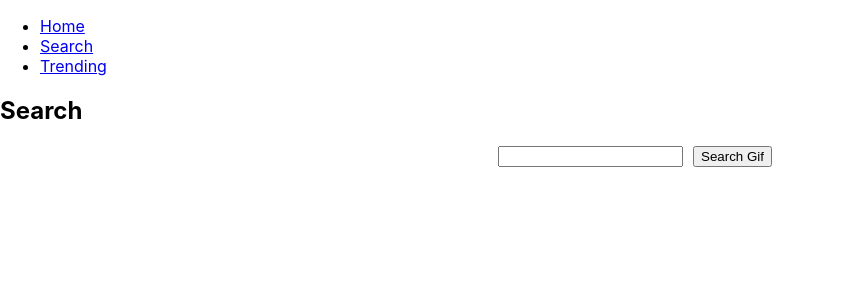
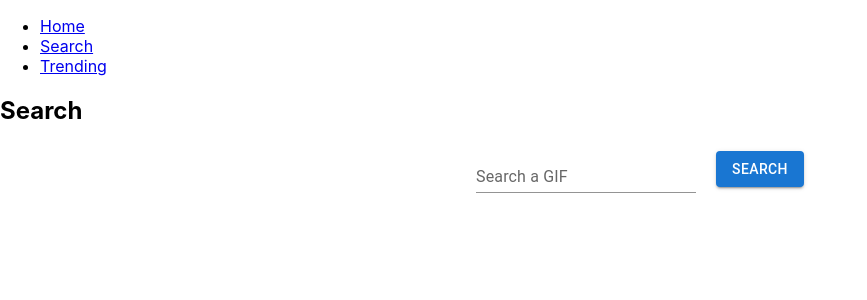
Before and after one commit to anugrahkresnaya/excercise-mod2, a React (Create React App) app: page /search in a window 1280 px wide. Shown: the top 300 px of the page, without its empty margins (0-867 px from the left). Built offline with nearby package versions, Linux system fonts and the light colour scheme.

Commit message:
mod6ses2

```diff
--- a/src/App.css
+++ b/src/App.css
@@ -33,3 +33,14 @@ input {
   text-align: center;
   width: 400px;
 }
+
+.search-bar {
+  display: flex;
+  align-items: center;
+  width: 100%;
+  justify-content: center;
+}
+
+.search-bar Button {
+  margin-left: 20px;
+}
--- a/src/App.js
+++ b/src/App.jsx
@@ -1,8 +1,5 @@
 import './App.css';
-// import Search from './components/search/index';
-// import Button from './components/button/index';
 import { ImageProps } from './components/image';
-// import data from './components/gif/data';
 import SearchBar from './pages/search';
 import axios from 'axios';
 import { useEffect, useState } from 'react';
@@ -18,9 +15,6 @@ import {
 const API_KEY = 'FMQABWCRKUTLpJ7uo06TbIcLGmw54rlp';
 
 function App() {
-  // const renderGifs = () => data.filter((d) => d.rating === 'g')
-  // .map((d) => <ImageProps image={d.url} title={d.title} key={d.id}/>)
-
   return (
     <Router>
         <div>
@@ -63,36 +57,29 @@ function App() {
     const gif = useSelector((state) => state.query.value);
     const dispatch = useDispatch();
 
-    const searchChange = (e) => { setSearch(e.target.value) };
+    const searchChange = (e) => setSearch(e.target.value);
 
     const getGiphyGifs = async () => {
-      // e.preventDefault();
-      // const temp = `https://api.giphy.com/v1/gifs/search?api_key=${API_KEY}&q=${search}&limit=12`;
       await axios
       .get(`https://api.giphy.com/v1/gifs/search?api_key=${API_KEY}&q=${search}&limit=12`)
       .then((response) => {
         setGifs(response.data)
-        // dispatch(setGif(response.data))
+        dispatch(setGif(response.data))
       });
     };
     return (
       <>
         <h2>Search</h2>
         <div className="App">
-          <div className='Input'>
-            {/* <Search />
-            <Button /> */}
+          <div data-testid='Input'>
             <SearchBar getData={getGiphyGifs} getSearch={searchChange} query={gif} />
-            <div className='gif'>
-              <p>{gif.gif}</p>
+            <div data-testid='gif'>
+              {/* <p>{gif.gif}</p> */}
               {gifs.data?.map((gif) => (
                 <ImageProps title={gif.title} image={gif.images.fixed_width.url} key={gif.id} />
               ))}
             </div>
           </div>
-          {/* <div>
-            {renderGifs()}
-          </div> */}
         </div>
       </>
     );
--- a/src/components/button/index.js
+++ b/src/components/button/index.js
@@ -1,7 +1,7 @@
 import React from 'react';
 
-const Button = () => {
+const ButtonGif = () => {
     return <button>Search</button>;
 }
 
-export default Button;
+export default ButtonGif;
--- a/src/index.js
+++ b/src/index.js
@@ -1,7 +1,7 @@
 import React from 'react';
 import ReactDOM from 'react-dom';
 import './index.css';
-import App from './App';
+import App from './App.jsx';
 import store from './store/store';
 import { Provider } from 'react-redux';
 
--- a/src/pages/search/index.js
+++ b/src/pages/search/index.js
@@ -1,12 +1,13 @@
+import Button from '@mui/material/Button';
+import TextField from '@mui/material/TextField';
+
 const SearchBar = ({ getSearch, getData, query }) => {
-    return <div>
-        <input type="search" onChange={getSearch} />
-        <input
-            type="submit"
-            value="Search Gif"
-            onClick={getData}
-        />
+    return (
+    <div className='search-bar'>
+        <TextField id="standard-basic" label="Search a GIF" variant="standard" type="search" onChange={getSearch} />
+        <Button variant="contained" type="submit" onClick={getData}>Search</Button>
     </div>
+    )
 };
 
 export default SearchBar;
--- /dev/null
+++ b/src/setupTest.js
@@ -0,0 +1,3 @@
+// react-testing-library renders your components to document.body,
+// this adds jest-dom's custom assertions
+import '@testing-library/jest-dom';
```
Also changed, not shown: package.json (+9 -0 lines), tsconfig.json (added, +31 -0 lines), 2 other files (tests, documents, lock files or other folders).
